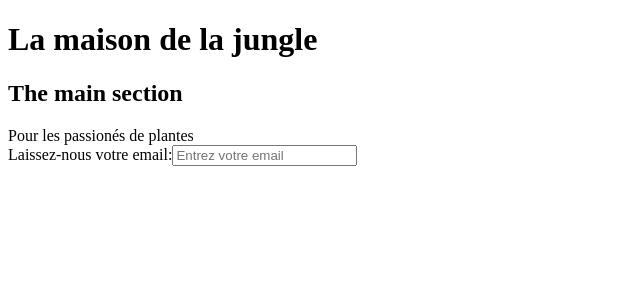
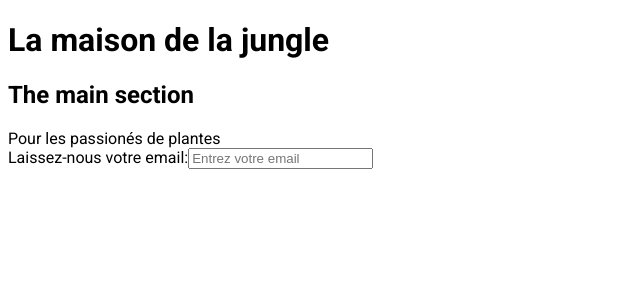
Before and after one commit to Loexes20145/maison-de-la-jungle, a React (Vite) app: page / in a window 1280 px wide. Shown: the top 300 px of the page, without its empty margins (0-640 px from the left). Built offline with nearby package versions, Linux system fonts and the light colour scheme.

Commit message:
added styling

```diff
--- a/src/App.jsx
+++ b/src/App.jsx
@@ -1,30 +1,17 @@
-import { useState } from 'react'
+import React from 'react'
 
-function App() {
-  const [count, setCount] = useState(0)
+import Header from './components/Header.jsx'
+import Footer from './components/Footer.jsx'
+import Main from './components/Main.jsx'
 
+import "./stylesheets/style.css"
+
+const App = () => {
   return (
     <>
-      <div>
-        <a href="https://vite.dev" target="_blank">
-          {/* <img src={viteLogo} className="logo" alt="Vite logo" /> */}
-        </a>
-        <a href="https://react.dev" target="_blank">
-          {/* <img src={reactLogo} className="logo react" alt="React logo" /> */}
-        </a>
-      </div>
-      <h1>Vite + React</h1>
-      <div className="card">
-        <button onClick={() => setCount((count) => count + 1)}>
-          count is {count}
-        </button>
-        <p>
-          Edit <code>src/App.jsx</code> and save to test HMR
-        </p>
-      </div>
-      <p className="read-the-docs">
-        Click on the Vite and React logos to learn more
-      </p>
+      <Header />
+      <Main />
+      <Footer />
     </>
   )
 }
--- a/src/main.jsx
+++ b/src/main.jsx
@@ -1,14 +1,10 @@
 import { StrictMode } from 'react'
 import { createRoot } from 'react-dom/client'
+import App from './App.jsx'
 
-import Header from './components/Header.jsx'
-import Footer from './components/Footer.jsx'
-import Main from './components/Main.jsx'
 
 createRoot(document.getElementById('root')).render(
   <StrictMode>
-    <Header />
-    <Main />
-    <Footer />
+    <App />
   </StrictMode>,
 )
--- /dev/null
+++ b/src/stylesheets/style.css
@@ -0,0 +1,5 @@
+@import url('https://fonts.googleapis.com/css2?family=Roboto:ital,wght@0,100;0,300;0,400;0,500;0,700;0,900;1,100;1,300;1,400;1,500;1,700;1,900&display=swap');
+
+html {
+  font-family: 'Roboto';
+}
```
Also changed, not shown: preview.jpg (added).
